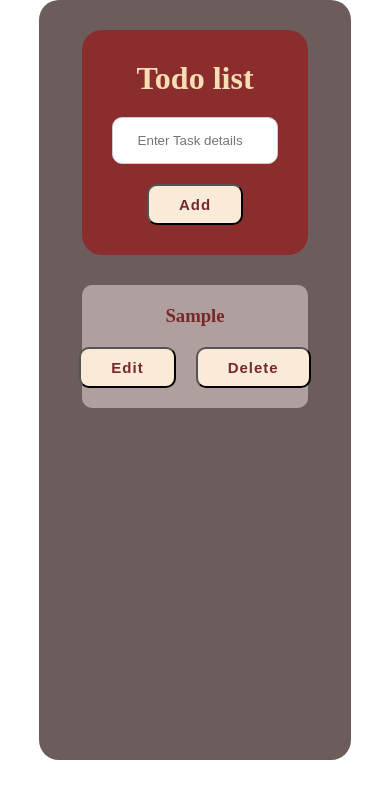
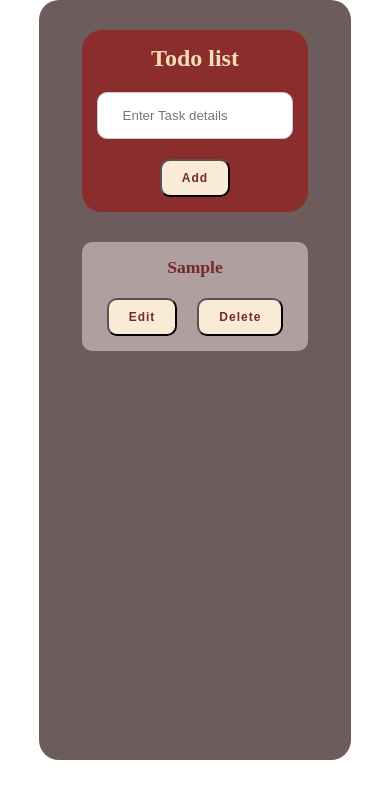
Before and after one commit to krishnalokam/sheryians_coding_school, a plain HTML site: page JS/DOM/projects/todo-list/index.html in a window 390 px wide. Both pictures are taken after typing "Sample" into the empty fields and a click on the button "Add". Drawn offline with Linux system fonts and the light colour scheme.

Commit message:
updated todo-list for mobile responsiveness

```diff
--- a/JS/DOM/projects/todo-list/style.css
+++ b/JS/DOM/projects/todo-list/style.css
@@ -96,6 +96,8 @@ button {
   #collect {
     flex-direction: column;
     width: 90%;
+    font-size: 12px;
+    padding: 15px;
   }
   #todo-list {
     width: 90%;
@@ -103,6 +105,11 @@ button {
   .item {
     flex-direction: column;
     gap: 20px;
-    padding: 20px;
+    padding: 15px;
+    font-size: 15px;
+  }
+  button {
+    font-size: 12px;
+    padding: 10px 20px;
   }
 }
```
